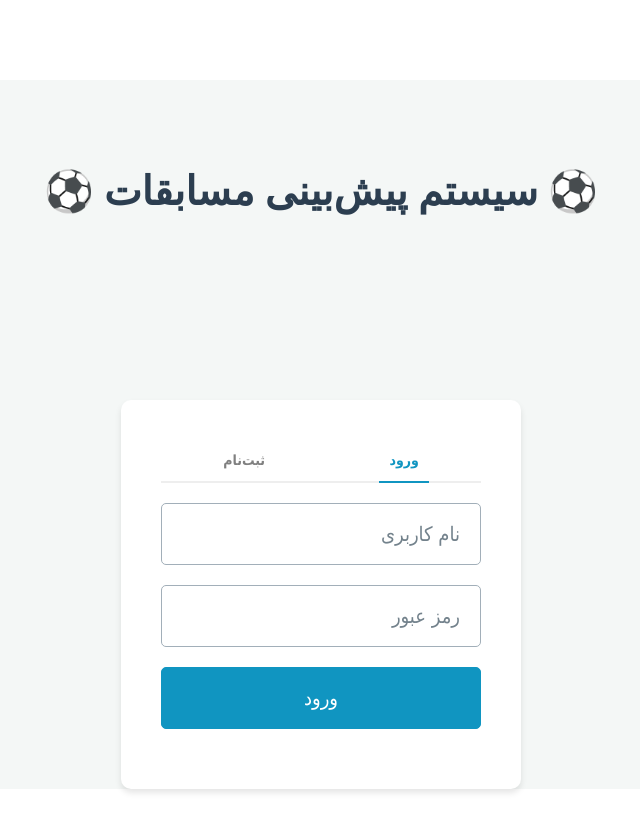
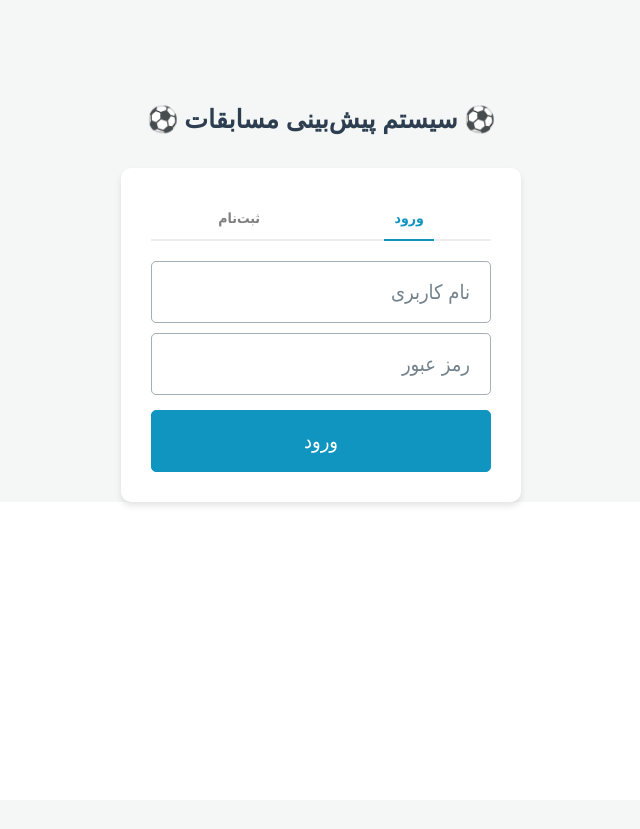
Before and after one commit to nassaj2011/FootballPishbini, a FastAPI app: page / in a window 1280 px wide. Shown: the whole page, without its empty margins (319-959 px from the left). After the commit the page ends 503 px from the top, so only its background shows below. Run offline with FastAPI, Linux system fonts and the light colour scheme.

Commit message:
Enhance UI: inline success msg, spacing, and top predictions text

```diff
--- a/templates/index.html
+++ b/templates/index.html
@@ -7,7 +7,8 @@
     <style>
         body { font-family: Tahoma, Arial, sans-serif; background-color: #f4f7f6; font-size: 14px; }
         .container { max-width: 1200px; padding: 0 15px; }
-        .auth-box { max-width: 400px; margin: 2rem auto; padding: 2rem; background: white; border-radius: 10px; box-shadow: 0 4px 6px rgba(0,0,0,0.1); }
+        /* فضای خالی فرم ورود کاهش یافت */
+        .auth-box { max-width: 400px; margin: 1rem auto; padding: 1.5rem; background: white; border-radius: 10px; box-shadow: 0 4px 6px rgba(0,0,0,0.1); }
         .match-card { margin-bottom: 1rem; padding: 1rem; border: 1px solid #ddd; border-radius: 8px; background: white; transition: all 0.3s ease; font-size: 1.1em; }
         .match-card.locked { background-color: #f1f3f5; border-color: #dee2e6; opacity: 0.9; }
         .tabs { display: flex; justify-content: space-around; margin-bottom: 1rem; cursor: pointer; border-bottom: 2px solid #eee; }
@@ -25,42 +26,41 @@
         .urgent-alert { background: linear-gradient(135deg, #fff3cd 0%, #ffeeba 100%); color: #856404; padding: 15px; border-radius: 8px; margin-bottom: 20px; border: 1px solid #ffeeba; box-shadow: 0 4px 6px rgba(0,0,0,0.05); }
         .urgent-match-badge { display: inline-block; background-color: #fff; padding: 4px 12px; border-radius: 20px; margin-left: 8px; margin-top: 8px; border: 1px solid #f9ca24; font-weight: bold; font-size: 0.9em; box-shadow: 0 2px 4px rgba(0,0,0,0.05); color: #2c3e50; }
 
-        /* استایل برچسب نتایج پرتکرار */
-        .top-pred-badge { display: inline-block; background: #eef2f5; color: #2c3e50; border: 1px solid #dcdde1; padding: 2px 6px; border-radius: 4px; font-size: 0.95em; font-weight: bold; margin-left: 4px; }
+        .top-pred-badge { display: inline-block; background: #eef2f5; color: #2c3e50; border: 1px solid #dcdde1; padding: 2px 6px; border-radius: 4px; font-size: 0.9em; font-weight: bold; margin-left: 4px; margin-bottom: 4px;}
+        .success-checkmark { color: #20c997; font-weight: bold; font-size: 0.85em; margin-right: 8px; animation: fadeIn 0.3s ease-in-out; }
+        @keyframes fadeIn { from { opacity: 0; transform: translateY(5px); } to { opacity: 1; transform: translateY(0); } }
     </style>
 </head>
 <body>
-    <main class="container" x-data="footballApp()" x-init="initData()">
+    <main class="container" x-data="footballApp()" x-init="initData()" style="padding-top: 10px;">
 
-        <article style="text-align: center; margin-bottom: 1rem; background: transparent; box-shadow: none;">
-            <h1 style="color: #2c3e50;">⚽ سیستم پیش‌بینی مسابقات ⚽</h1>
+        <article style="text-align: center; margin-bottom: 0.5rem; padding: 10px; background: transparent; box-shadow: none;">
+            <h1 style="color: #2c3e50; margin: 0; font-size: 1.8em;">⚽ سیستم پیش‌بینی مسابقات ⚽</h1>
         </article>
 
-        <!-- بخش ورود / ثبت‌نام -->
         <div x-show="!isLoggedIn" class="auth-box">
             <div class="tabs">
                 <div class="tab" :class="{ 'active': authMode === 'login' }" @click="authMode = 'login'">ورود</div>
                 <div class="tab" :class="{ 'active': authMode === 'register' }" @click="authMode = 'register'">ثبت‌نام</div>
             </div>
             <div x-show="authMode === 'login'">
-                <input type="text" placeholder="نام کاربری" x-model="loginUsername">
-                <input type="password" placeholder="رمز عبور" x-model="loginPassword">
-                <button @click="login()">ورود</button>
+                <input type="text" placeholder="نام کاربری" x-model="loginUsername" style="margin-bottom: 10px;">
+                <input type="password" placeholder="رمز عبور" x-model="loginPassword" style="margin-bottom: 15px;">
+                <button @click="login()" style="margin-bottom: 0;">ورود</button>
             </div>
             <div x-show="authMode === 'register'">
-                <input type="text" placeholder="نام کاربری دلخواه" x-model="regUsername">
-                <input type="password" placeholder="رمز عبور" x-model="regPassword">
-                <input type="password" placeholder="تکرار رمز عبور" x-model="regConfirm">
-                <button @click="register()">ثبت‌نام</button>
+                <input type="text" placeholder="نام کاربری دلخواه" x-model="regUsername" style="margin-bottom: 10px;">
+                <input type="password" placeholder="رمز عبور" x-model="regPassword" style="margin-bottom: 10px;">
+                <input type="password" placeholder="تکرار رمز عبور" x-model="regConfirm" style="margin-bottom: 15px;">
+                <button @click="register()" style="margin-bottom: 0;">ثبت‌نام</button>
             </div>
         </div>
 
-        <!-- داشبورد کاربری -->
         <div x-show="isLoggedIn" style="display: none;">
 
-            <div style="background-color: #eaf4f4; border-radius: 8px; padding: 1rem; margin-bottom: 1rem; display: flex; justify-content: space-between; align-items: center;">
+            <div style="background-color: #eaf4f4; border-radius: 8px; padding: 0.8rem 1rem; margin-bottom: 1rem; display: flex; justify-content: space-between; align-items: center;">
                 <strong style="font-size: 1.1em;">خوش آمدید، <span x-text="currentUser.name" style="color: #1095c1;"></span>!</strong>
-                <a href="#" @click.prevent="logout()" style="color: white; background-color: #e74c3c; padding: 5px 15px; border-radius: 5px; text-decoration: none; font-weight:bold; font-size: 0.9em;">خروج از حساب</a>
+                <a href="#" @click.prevent="logout()" style="color: white; background-color: #e74c3c; padding: 5px 15px; border-radius: 5px; text-decoration: none; font-weight:bold; font-size: 0.9em;">خروج</a>
             </div>
 
             <div x-show="urgentMatches.length > 0" class="urgent-alert" style="display: none;">
@@ -231,50 +223,50 @@
                     }
                     if (!this.isLoggedIn) return;
 
-                    // --- تغییرات اصلی اینجاست: دریافت همزمان بازی‌ها و پیش‌بینی‌های کاربر ---
                     Promise.all([
                         fetch('/matches/list').then(r => r.json()),
                         fetch(`/predictions/user/${this.currentUser.id}`).then(r => r.json())
                     ]).then(([matchesData, userPredsData]) => {
-
-                        // ساخت یک لیست جستجوی سریع از پیش‌بینی‌های کاربر
                         const userPredsMap = {};
                         userPredsData.forEach(p => {
                             userPredsMap[p.match_id] = { home: p.predicted_home_goals, away: p.predicted_away_goals };
                         });
 
-                        // مقداردهی بازی‌ها همراه با پیش‌بینی‌های از قبل ثبت شده
                         this.matches = matchesData.map(m => {
                             const savedPred = userPredsMap[m.id];
                             return {
                                 ...m,
-                                predHome: savedPred ? savedPred.home : 0, // اگر پیش‌بینی داشت عدد خودش، وگرنه صفر
-                                predAway: savedPred ? savedPred.away : 0, // اگر پیش‌بینی داشت عدد خودش، وگرنه صفر
+                                predHome: savedPred ? savedPred.home : 0,
+                                predAway: savedPred ? savedPred.away : 0,
                                 isLocked: false,
-                                countdownText: ""
+                                countdownText: "",
+                                successMsg: false // متغیر مربوط به تیک سبز
                             };
                         });
                         this.startCountdown();
                     });
-                    // -----------------------------------------------------------------
 
                     fetch('/leaderboard/').then(r => r.json()).then(data => this.leaderboard = data);
                     fetch('/predictions/all').then(r => r.json()).then(data => this.allPredictions = data);
                 },
 
-                // محاسبه ۳ پیش‌بینی پرتکرار
-                getTop3Predictions(matchId) {
-                    const preds = this.allPredictions[matchId];
+                // محاسبه ۳ پیش‌بینی پرتکرار به همراه نام تیم برنده
+                getTop3Predictions(match) {
+                    const preds = this.allPredictions[match.id];
                     if (!preds || preds.length === 0) return [];
 
-                    // شمارش تکرار هر نتیجه
                     const counts = {};
                     preds.forEach(p => {
-                        const resultKey = `${p.home}-${p.away}`;
+                        let winText = "";
+                        if (p.home > p.away) winText = `برد ${match.home_team}`;
+                        else if (p.away > p.home) winText = `برد ${match.away_team}`;
+                        else winText = `مساوی`;
+
+                        // ساخت رشته نهایی شامل نتیجه و برنده
+                        const resultKey = `${p.home}-${p.away} (${winText})`;
                         counts[resultKey] = (counts[resultKey] || 0) + 1;
                     });
 
-                    // تبدیل به آرایه، مرتب‌سازی نزولی و گرفتن ۳ تای اول
                     return Object.entries(counts)
                         .map(([result, count]) => ({ result, count }))
                         .sort((a, b) => b.count - a.count)
@@ -303,7 +295,7 @@
                                     m.isLocked = false;
                                     let d = Math.floor(lockDiff / 86400), h = Math.floor((lockDiff % 86400) / 3600);
                                     let min = Math.floor((lockDiff % 3600) / 60), sec = lockDiff % 60;
-                                    m.countdownText = `پایان مهلت ثبت: ${d} روز و ${h} ساعت و ${min} دقیقه و ${sec} ثانیه`;
+                                    m.countdownText = `پایان مهلت: ${d} روز و ${h} ساعت و ${min} دقیقه و ${sec} ثانیه`;
                                 }
                             } else { m.isLocked = true; }
                         });
@@ -340,7 +332,10 @@
                     fetch(`/predictions/?user_id=${this.currentUser.id}&match_id=${m.id}&home_goals=${m.predHome}&away_goals=${m.predAway}`, { method: 'POST' })
                     .then(r => r.json()).then(d => {
                         if(d.status === "success") {
-                            alert("پیش‌بینی ثبت شد!");
+                            // نمایش تیک سبز به جای alert
+                            m.successMsg = true;
+                            setTimeout(() => { m.successMsg = false; }, 3000); // محو شدن بعد از ۳ ثانیه
+
                             fetch('/predictions/all').then(r => r.json()).then(data => this.allPredictions = data);
                         }
                         else alert("خطا: " + (d.detail || ""));
```
Also changed, not shown: other parts of templates/index.html (+23 -31 lines).
